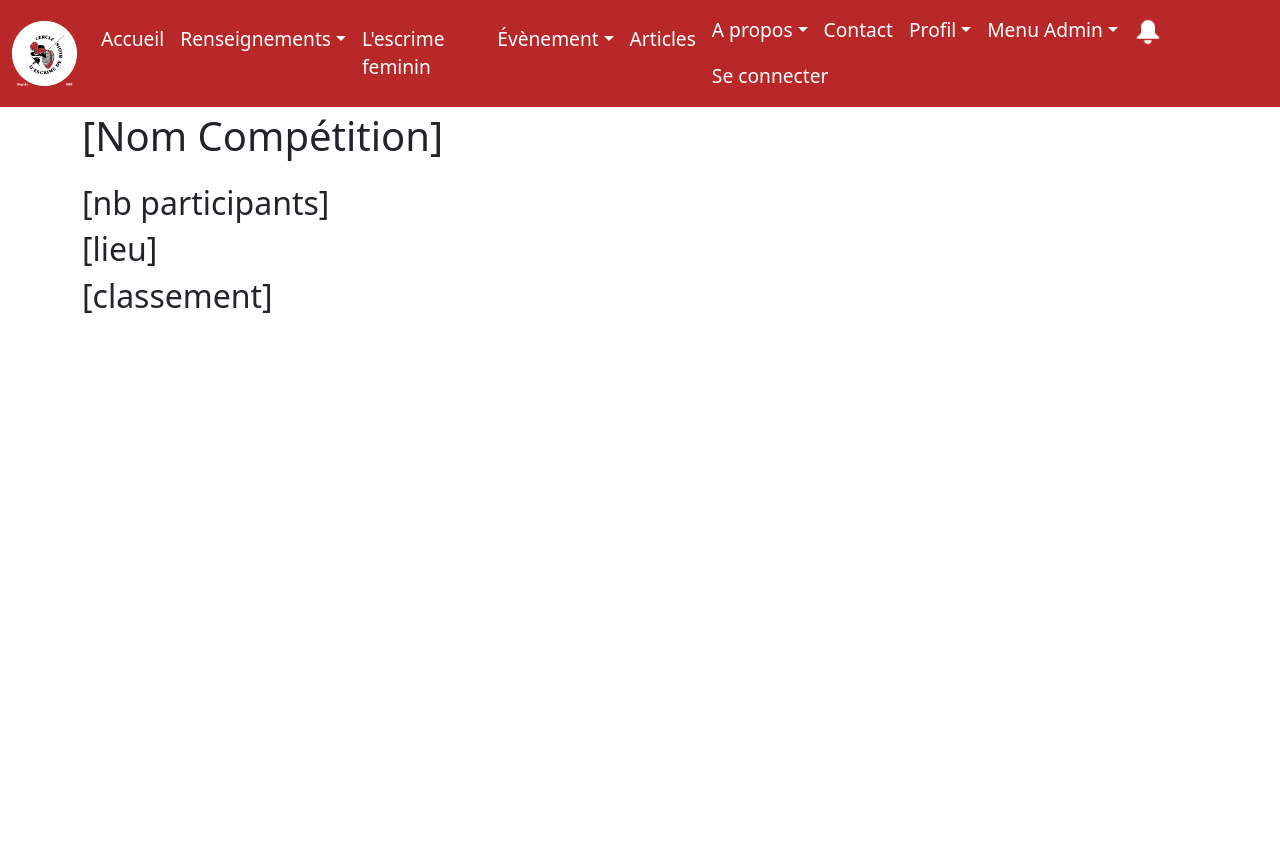
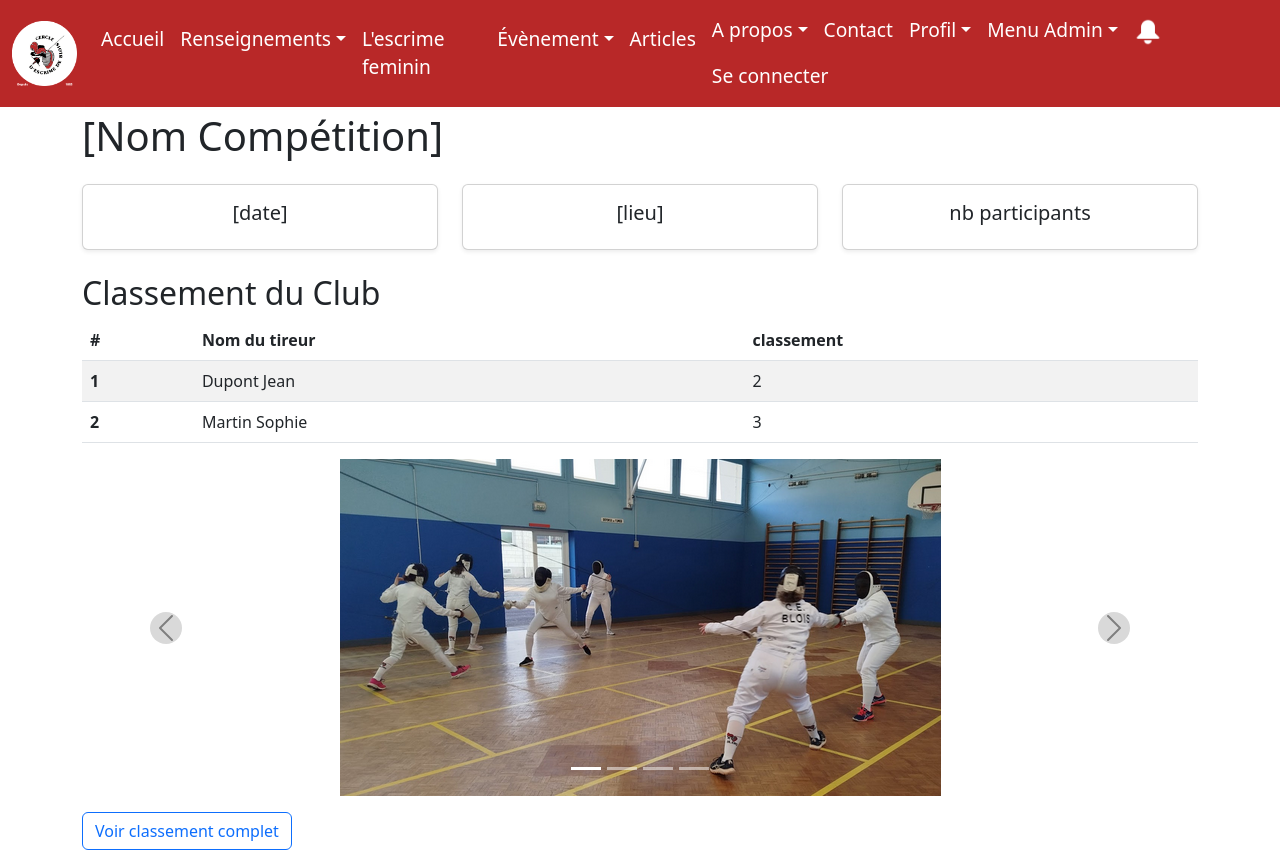
Before and after one commit to alexandre1dias/SAE-Projet-FI, a Flask app: page /competition_view/ in a window 1280 px wide. Before the commit the page ends 313 px from the top, so only its background shows below. Run offline with Flask 3, Linux system fonts and the light colour scheme.

Commit message:
mise à jour compétition_view

```diff
--- a/monApp/templates/competition_view.html
+++ b/monApp/templates/competition_view.html
@@ -3,8 +3,82 @@
 
 <h1 class="mb-4" >[Nom Compétition]</h1>
 
-<h2>[nb participants]<h2>
-<h2>[lieu]</h2>
-<h2>[classement]</h2>
+<div class="row justify-content-center">
+        <div class="col-lg-4 col-md-6 mb-4">
+            <div class="card h-100 text-center shadow-sm">
+                <div class="card-body d-flex flex-column justify-content-center">
+                    <h5 class="card-title">[date]</h5>
+                </div>
+            </div>
+        </div>
+        <div class="col-lg-4 col-md-6 mb-4">
+            <div class="card h-100 text-center shadow-sm">
+                <div class="card-body d-flex flex-column justify-content-center">
+                    <h5 class="card-title"> [lieu]</h5>
+                </div>
+            </div>
+        </div>
+        <div class="col-lg-4 col-md-6 mb-4">
+            <div class="card h-100 text-center shadow-sm">
+                <div class="card-body d-flex flex-column justify-content-center">
+                    <h5 class="card-title">nb participants</h5>
+                </div>
+            </div>
+        </div>
+    </div>
+
+    <div class="table-responsive"></div>
+    <h2>Classement du Club</h2>
+    <table class="table table-striped table-hover">
+        <thead class="thead-dark">
+            <tr>
+                <th scope="col">#</th>
+                <th scope="col">Nom du tireur</th>
+                <th scope="col">classement</th>
+        </thead>
+        <tbody>
+            <tr>
+                <th scope="row">1</th>
+                <td>Dupont Jean</td>
+                <td>2</td>
+            </tr>
+            <tr>
+                <th scope="row">2</th>
+                <td>Martin Sophie</td>
+                <td>3</td>
+            </tr>
+            </tbody>
+    </table>
+    <div id="carouselTop" class="carousel slide mb-3" data-bs-ride="carousel">
+        <div class="carousel-indicators">
+            <button type="button" data-bs-target="#carouselTop" data-bs-slide-to="0" class="active" aria-current="true" aria-label="Slide 1"></button>
+            <button type="button" data-bs-target="#carouselTop" data-bs-slide-to="1" aria-label="Slide 2"></button>
+            <button type="button" data-bs-target="#carouselTop" data-bs-slide-to="2" aria-label="Slide 3"></button>
+            <button type="button" data-bs-target="#carouselTop" data-bs-slide-to="3" aria-label="Slide 4"></button>
+        </div>
+        <div class="carousel-inner">
+            <div class="carousel-item active">
+                <img src="{{ url_for('static', filename='images/escrime_feminin/image1.png') }}" class="d-block mx-auto" alt="Escrimeuses en action dans le gymnase">
+            </div>
+            <div class="carousel-item">
+                <img src="{{ url_for('static', filename='images/escrime_feminin/image2.png') }}" class="d-block mx-auto" alt="Groupe d'escrimeuses posant">
+            </div>
+            <div class="carousel-item">
+                <img src="{{ url_for('static', filename='images/escrime_feminin/image3.png') }}" class="d-block mx-auto" alt="Assaut entre deux escrimeuses">
+            </div>
+            <div class="carousel-item">
+                <img src="{{ url_for('static', filename='images/escrime_feminin/image4.png') }}" class="d-block mx-auto" alt="Portrait de deux escrimeuses souriantes">
+            </div>
+        </div>
+        <button class="carousel-control-prev" type="button" data-bs-target="#carouselTop" data-bs-slide="prev">
+            <span class="carousel-control-prev-icon" aria-hidden="true"></span>
+            <span class="visually-hidden">Previous</span>
+        </button>
+        <button class="carousel-control-next" type="button" data-bs-target="#carouselTop" data-bs-slide="next">
+            <span class="carousel-control-next-icon" aria-hidden="true"></span>
+            <span class="visually-hidden">Next</span>
+        </button>
+    </div>
+    <a href="#" class="btn btn-outline-primary btn-custom">Voir classement complet</a>
 
 {% endblock %}
```
